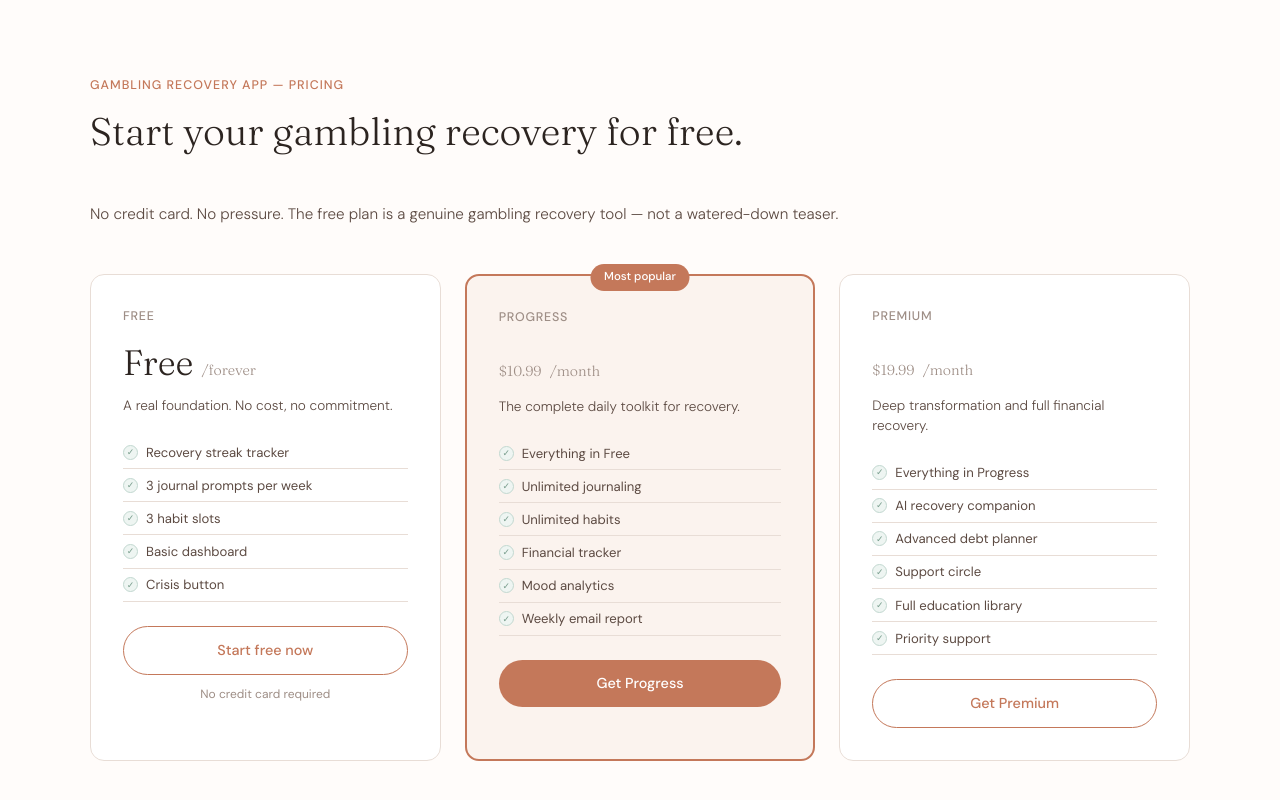
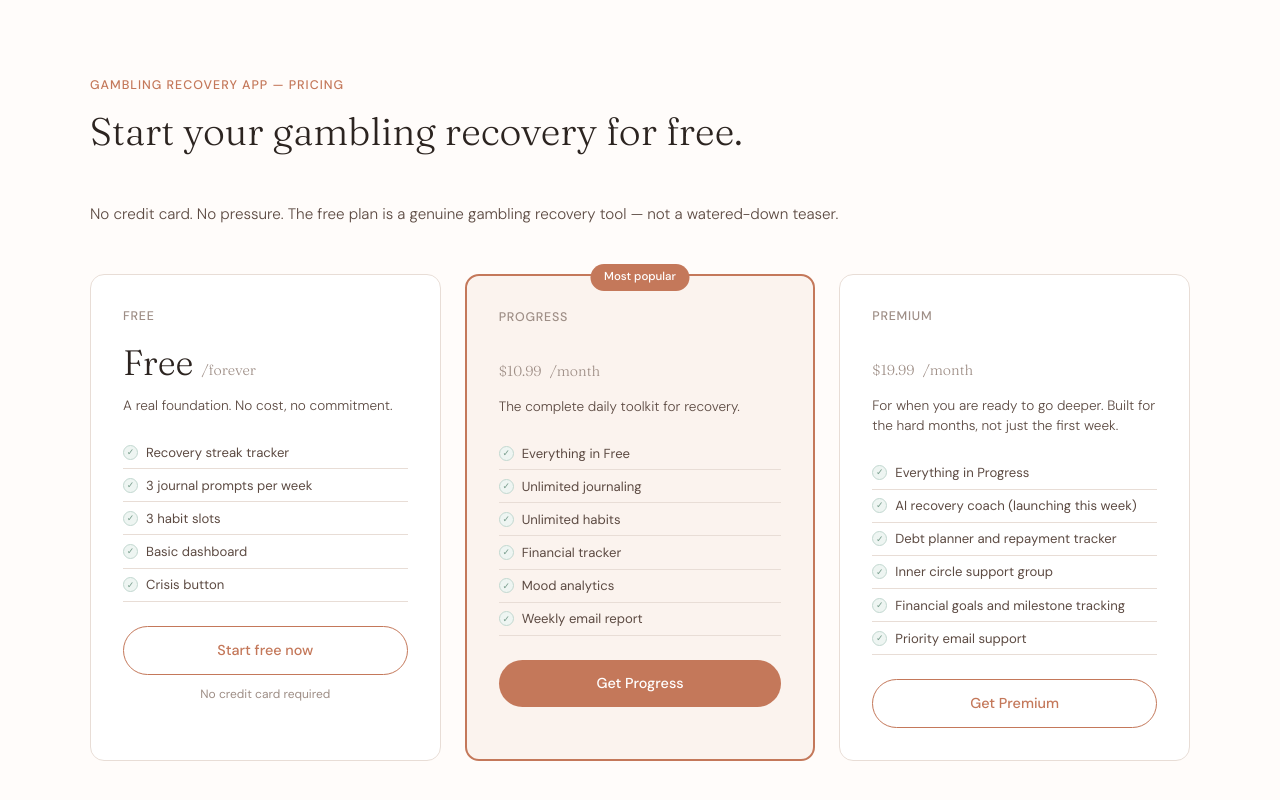
Before and after one commit to afterbetting-bit/afterbetting-landing, a plain HTML site: page index.html in a window 1280 px wide. Shown: the part 3139-3939 px from the top of the page. Drawn offline with Linux system fonts and the light colour scheme.

Commit message:
fix: footer platform links, AI companion copy, premium plan honest rewrite

```diff
--- a/index.html
+++ b/index.html
@@ -233,7 +233,7 @@
       <div class="feature"><div class="f-icon">📓</div><div class="f-title">Deep journal</div><p class="f-desc">100+ guided journal prompts rooted in psychology — personalised to your age, gender, and recovery stage.</p></div>
       <div class="feature"><div class="f-icon">💶</div><div class="f-title">Finance tools</div><p class="f-desc">Track what gambling cost you. See your debt repayment progress, savings growth, and what your losses would be worth if invested.</p></div>
       <div class="feature"><div class="f-icon">✅</div><div class="f-title">Habit builder</div><p class="f-desc">Replace gambling with daily and weekly habits. Build routines that fill the gap gambling left behind.</p></div>
-      <div class="feature"><div class="f-icon">🤖</div><div class="f-title">AI companion</div><p class="f-desc">Private, judgment-free support available whenever you need it. Coming soon.</p></div>
+      <div class="feature"><div class="f-icon">🤖</div><div class="f-title">AI recovery coach</div><p class="f-desc">Private, judgment-free support available whenever you need it. Launching this week for Premium members.</p></div>
       <div class="feature"><div class="f-icon">📈</div><div class="f-title">Progress dashboard</div><p class="f-desc">Mood trends, habit completion, and financial recovery — all in one dashboard built for people quitting gambling.</p></div>
     </div>
   </div>
@@ -289,14 +289,14 @@
       <div class="plan">
         <div class="plan-tier">Premium</div>
         <div class="plan-price"><span class="price-premium">€19.99</span> <span>/month</span></div>
-        <p class="plan-desc">Deep transformation and full financial recovery.</p>
+        <p class="plan-desc">For when you are ready to go deeper. Built for the hard months, not just the first week.</p>
         <ul class="plan-features">
           <li><span class="check">✓</span> Everything in Progress</li>
-          <li><span class="check">✓</span> AI recovery companion</li>
-          <li><span class="check">✓</span> Advanced debt planner</li>
-          <li><span class="check">✓</span> Support circle</li>
-          <li><span class="check">✓</span> Full education library</li>
-          <li><span class="check">✓</span> Priority support</li>
+          <li><span class="check">✓</span> AI recovery coach (launching this week)</li>
+          <li><span class="check">✓</span> Debt planner and repayment tracker</li>
+          <li><span class="check">✓</span> Inner circle support group</li>
+          <li><span class="check">✓</span> Financial goals and milestone tracking</li>
+          <li><span class="check">✓</span> Priority email support</li>
         </ul>
         <a rel="noopener noreferrer" href="https://app.afterbetting.com/onboarding" class="plan-cta outline">Get Premium</a>
       </div>
@@ -356,9 +356,9 @@
     <div class="f-col">
       <div class="f-col-title">Platform</div>
       <a rel="noopener noreferrer" href="https://app.afterbetting.com/dashboard">Dashboard</a>
-      <a rel="noopener noreferrer" href="https://app.afterbetting.com/dashboard">Journal</a>
-      <a rel="noopener noreferrer" href="https://app.afterbetting.com/dashboard">Habits</a>
-      <a rel="noopener noreferrer" href="https://app.afterbetting.com/dashboard">Finances</a>
+      <a rel="noopener noreferrer" href="https://app.afterbetting.com/journal">Journal</a>
+      <a rel="noopener noreferrer" href="https://app.afterbetting.com/habits">Habits</a>
+      <a rel="noopener noreferrer" href="https://app.afterbetting.com/finances">Finances</a>
     </div>
     <div class="f-col">
       <div class="f-col-title">Company</div>
```
